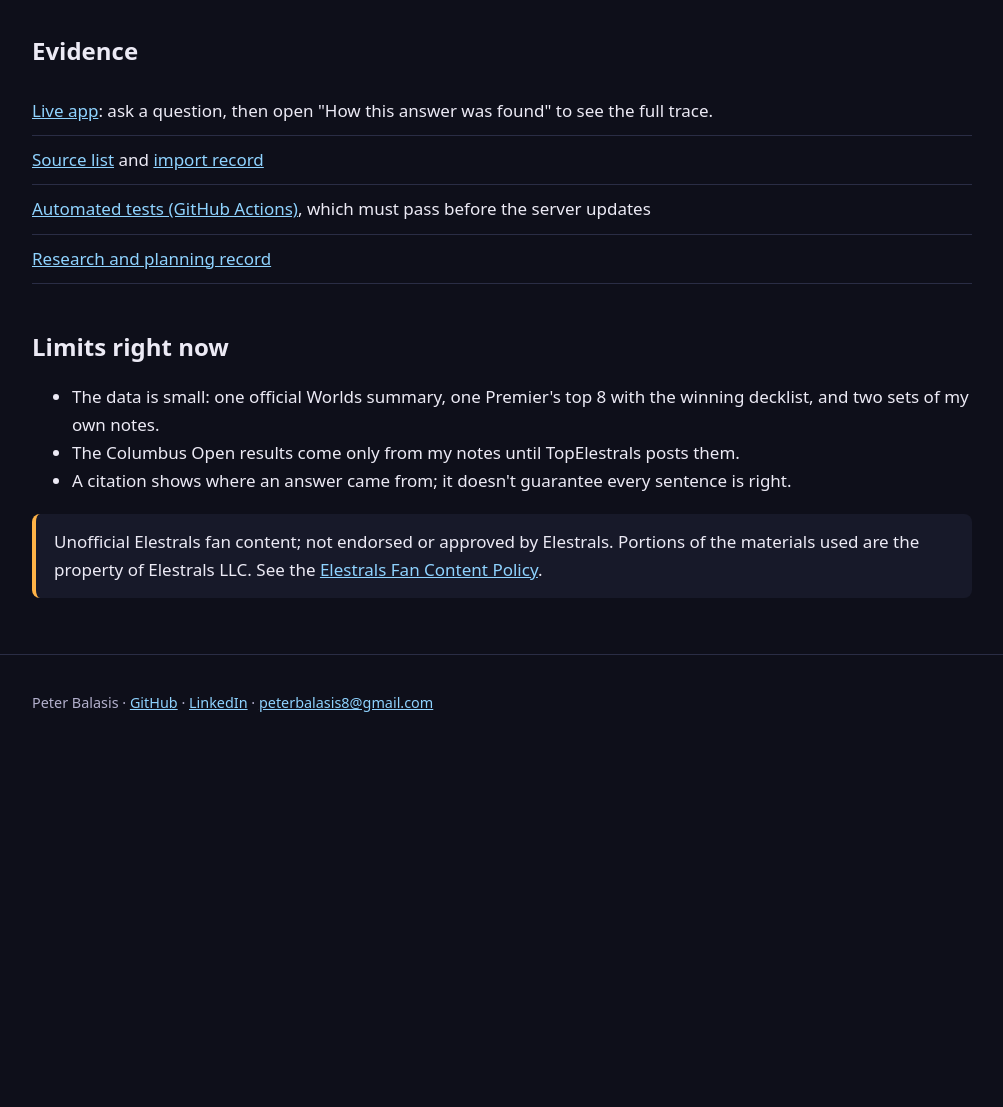
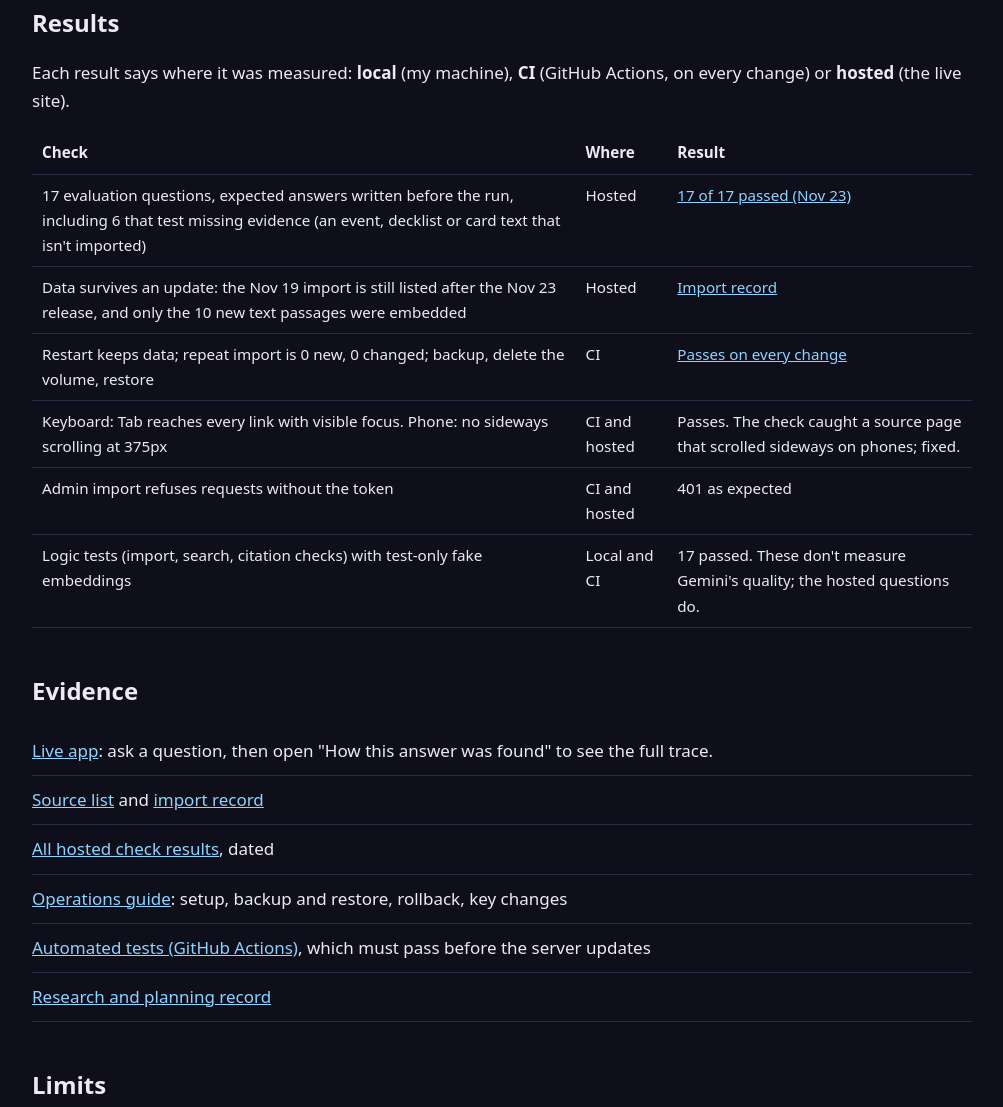
Before and after one commit to pb392/xenoshin-site, a plain HTML site: page portfolio/projects/elestrals-rag.html in a window 1280 px wide. Shown: the part 1492-2599 px from the top of the page, without its empty margins (138-1141 px from the left). Before the commit the page ends 2261 px from the top, so only its background shows below. Drawn offline with Linux system fonts and the light colour scheme.

Commit message:
Case study: hosted results with local/CI/hosted labels, limits, next steps
Co-Authored-By: Claude Opus 5.5 <noreply@anthropic.com>
Claude-Session: https://claude.ai/code/session_01D6WH2UBFk2ErUGhfqywFk9

```diff
--- a/portfolio/projects/elestrals-rag.html
+++ b/portfolio/projects/elestrals-rag.html
@@ -22,21 +22,21 @@
 
   <main id="main" class="wrap">
     <section class="hero">
-      <span class="badge live">Live · case study in progress</span>
+      <span class="badge live">Live · checked release v1.0.0</span>
       <h1>Elestrals Meta Assistant</h1>
       <p class="lead">Ask a question about the competitive Elestrals card game and get a short answer that links to the exact tournament result, decklist or note it came from.</p>
       <a class="cta" href="https://rag.xenoshin.com">Open the app</a>
       <a class="cta secondary" href="https://github.com/pb392/xenoshin-site/tree/main/rag">Read the code</a>
     </section>
 
-    <div class="note"><strong>Status (Build stage, November 2026):</strong> import, search and cited answers are working and hosted. The full case study, measured results and accessibility checks come at the release stage in December. This page says only what has been built so far.</div>
+    <div class="note"><strong>Status (Checked Release, November 2026):</strong> hosted, with 7 sources and dated results from the live site below. Every number on this page links to the run it came from.</div>
 
     <h2>The problem</h2>
     <p>Players preparing for a tournament want to know what's winning, but the information is scattered across official articles, community results sites and people's own notes. A general chatbot may confidently invent decklists. This app answers only from sources it has imported, and says so when it can't.</p>
 
     <h2>How it works</h2>
     <ol>
-      <li><strong>Import:</strong> four permitted sources are loaded with stable IDs, versions and a verification status. Running the import again changes nothing.</li>
+      <li><strong>Import:</strong> seven permitted sources are loaded with stable IDs, versions and a verification status. Running the import again changes nothing.</li>
       <li><strong>Represent:</strong> text is split into small passages (with keyword and meaning-based search indexes). Tournament results, decklists and which archetypes play which boss go into database tables, because exact counts and relationships are a poor fit for similarity search.</li>
       <li><strong>Retrieve:</strong> each question gets keyword and vector search results, merged together, plus exact database lookups.</li>
       <li><strong>Answer:</strong> Google Gemini writes a short answer using only that evidence. The app then checks every citation, removes any that don't match, and withholds answers with no valid citation.</li>
@@ -56,19 +56,44 @@
       </table>
     </div>
 
+    <h2>Results</h2>
+    <p>Each result says where it was measured: <strong>local</strong> (my machine), <strong>CI</strong> (GitHub Actions, on every change) or <strong>hosted</strong> (the live site).</p>
+    <div class="table-wrap">
+      <table>
+        <thead><tr><th>Check</th><th>Where</th><th>Result</th></tr></thead>
+        <tbody>
+          <tr><td>17 evaluation questions, expected answers written before the run, including 6 that test missing evidence (an event, decklist or card text that isn't imported)</td><td>Hosted</td><td><a href="https://github.com/pb392/xenoshin-site/blob/main/rag/eval/hosted/2026-11-23/results.md">17 of 17 passed (Nov 23)</a></td></tr>
+          <tr><td>Data survives an update: the Nov 19 import is still listed after the Nov 23 release, and only the 10 new text passages were embedded</td><td>Hosted</td><td><a href="https://rag.xenoshin.com/import-record">Import record</a></td></tr>
+          <tr><td>Restart keeps data; repeat import is 0 new, 0 changed; backup, delete the volume, restore</td><td>CI</td><td><a href="https://github.com/pb392/xenoshin-site/actions/workflows/ci.yml">Passes on every change</a></td></tr>
+          <tr><td>Keyboard: Tab reaches every link with visible focus. Phone: no sideways scrolling at 375px</td><td>CI and hosted</td><td>Passes. The check caught a source page that scrolled sideways on phones; fixed.</td></tr>
+          <tr><td>Admin import refuses requests without the token</td><td>CI and hosted</td><td>401 as expected</td></tr>
+          <tr><td>Logic tests (import, search, citation checks) with test-only fake embeddings</td><td>Local and CI</td><td>17 passed. These don't measure Gemini's quality; the hosted questions do.</td></tr>
+        </tbody>
+      </table>
+    </div>
+
     <h2>Evidence</h2>
     <ul class="evidence">
       <li><a href="https://rag.xenoshin.com">Live app</a>: ask a question, then open "How this answer was found" to see the full trace.</li>
       <li><a href="https://rag.xenoshin.com/sources">Source list</a> and <a href="https://rag.xenoshin.com/import-record">import record</a></li>
+      <li><a href="https://github.com/pb392/xenoshin-site/tree/main/rag/eval/hosted">All hosted check results</a>, dated</li>
+      <li><a href="https://github.com/pb392/xenoshin-site/blob/main/docs/operations.md">Operations guide</a>: setup, backup and restore, rollback, key changes</li>
       <li><a href="https://github.com/pb392/xenoshin-site/actions">Automated tests (GitHub Actions)</a>, which must pass before the server updates</li>
       <li><a href="https://github.com/pb392/is373-individual-record#2-individual-rag-app--technical-research">Research and planning record</a></li>
     </ul>
 
-    <h2>Limits right now</h2>
+    <h2>Limits</h2>
     <ul>
-      <li>The data is small: one official Worlds summary, one Premier's top 8 with the winning decklist, and two sets of my own notes.</li>
-      <li>The Columbus Open results come only from my notes until TopElestrals posts them.</li>
-      <li>A citation shows where an answer came from; it doesn't guarantee every sentence is right.</li>
+      <li>The data is small: the Worlds summary and winning decklist, two Premiers (top 8 and the winning decklist each), and three sets of my own notes. Only winning decklists are imported, so the app can't count cards in other decks and says so.</li>
+      <li>The Columbus Open results come only from my notes; TopElestrals hasn't posted them.</li>
+      <li>Archetype names for the November 21 Premier are mine; TopElestrals shows only elements. Each result says which part came from where.</li>
+      <li>17 questions is a small test. A citation shows where an answer came from; it doesn't guarantee every sentence is right.</li>
+    </ul>
+
+    <h2>What I'd do next</h2>
+    <ul>
+      <li>Import new Premiers automatically when TopElestrals posts them, instead of by hand.</li>
+      <li>Grow the question set from real questions players ask, and track the pass rate over time.</li>
     </ul>
 
     <p class="note">Unofficial Elestrals fan content; not endorsed or approved by Elestrals. Portions of the materials used are the property of Elestrals LLC. See the <a href="https://www.elestrals.com/fan-content-policy">Elestrals Fan Content Policy</a>.</p>
```
Also changed, not shown: portfolio/index.html (+2 -2 lines).
